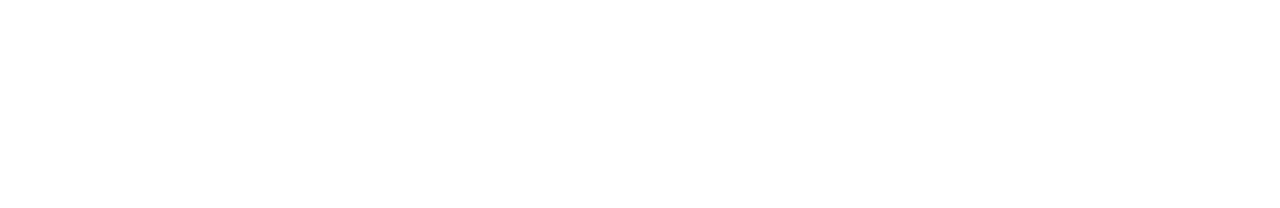
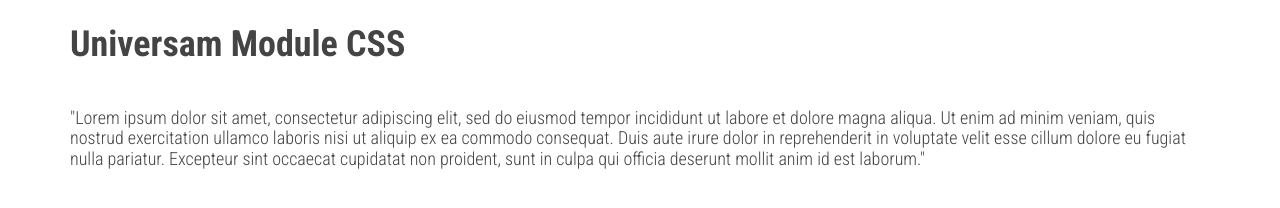
Before and after one commit to finchmgn/usam_module_css, a website: page src/index.html in a window 1280 px wide. Drawn offline with Linux system fonts and the light colour scheme.

Commit message:
added grid styles

```diff
--- a/src/additions/demo.sass
+++ b/src/additions/demo.sass
@@ -1 +1,7 @@
-@import 'fonts'
+$text-primary: #444444
+
+body
+    font-family: 'Roboto Condensed', sans-serif
+    font-size: 18px
+    font-weight: 300
+    color: $text-primary
--- a/src/additions/fonts.css
+++ /dev/null
@@ -1,35 +0,0 @@
-@font-face {
-    font-family: 'Roboto Condensed';
-    src: local("Roboto Condensed Light"), local("RobotoCondensed-Light"), url("robotocondensed/RobotoCondensed-Light.ttf") format("ttf");
-    font-weight: 300;
-    font-style: normal; }
-
-  @font-face {
-    font-family: 'Roboto Condensed';
-    src: local("Roboto Condensed Light Italic"), local("RobotoCondensed-LightItalic"), url("robotocondensed/RobotoCondensed-LightItalic.ttf") format("ttf");
-    font-weight: 300;
-    font-style: italic; }
-
-  @font-face {
-    font-family: 'Roboto Condensed';
-    src: local("Roboto Condensed"), local("RobotoCondensed-Regular"), url("robotocondensed/RobotoCondensed-Regular.ttf") format("ttf");
-    font-weight: 400;
-    font-style: normal; }
-
-  @font-face {
-    font-family: 'Roboto Condensed';
-    src: local("Roboto Condensed Italic"), local("RobotoCondensed-Italic"), url("robotocondensed/RobotoCondensed-Italic.ttf") format("ttf");
-    font-weight: 400;
-    font-style: italic; }
-
-  @font-face {
-    font-family: 'Roboto Condensed';
-    src: local("Roboto Condensed Bold"), local("RobotoCondensed-Bold"), url("robotocondensed/RobotoCondensed-Bold.ttf") format("ttf");
-    font-weight: 700;
-    font-style: normal; }
-
-  @font-face {
-    font-family: 'Roboto Condensed';
-    src: local("Roboto Condensed Bold Italic"), local("RobotoCondensed-BoldItalic"), url("robotocondensed/RobotoCondensed-BoldItalic.ttf") format("ttf");
-    font-weight: 700;
-    font-style: italic; }
--- a/src/index.html
+++ b/src/index.html
@@ -22,6 +22,7 @@
     <meta name="msapplication-TileImage" content="additions/favicon/ms-icon-144x144.png">
     <meta name="theme-color" content="#ffffff">
     <script src="additions/jquery/dist/jquery.min.js"></script>
+    <link href="https://fonts.googleapis.com/css?family=Roboto+Condensed:300,400,700&amp;subset=cyrillic" rel="stylesheet">
     <link rel="stylesheet" href="additions/normalize.css">
     <link rel="stylesheet" href="additions/demo.css">
     <link rel="stylesheet" href="css/usam_module_css.css">
@@ -29,7 +30,11 @@
 <body>
     <div class="content">
         <div class="usam-container">
+            <h1>Universam Module CSS</h1>
+            <div class="usam-row">
 
+            </div>
+            <p>"Lorem ipsum dolor sit amet, consectetur adipiscing elit, sed do eiusmod tempor incididunt ut labore et dolore magna aliqua. Ut enim ad minim veniam, quis nostrud exercitation ullamco laboris nisi ut aliquip ex ea commodo consequat. Duis aute irure dolor in reprehenderit in voluptate velit esse cillum dolore eu fugiat nulla pariatur. Excepteur sint occaecat cupidatat non proident, sunt in culpa qui officia deserunt mollit anim id est laborum."</p>
         </div>
     </div>
     <script src="additions/demo.js"></script>
--- /dev/null
+++ b/src/sass/components/grid.sass
@@ -0,0 +1,22 @@
+
+/* USAM BREAKPOINTS */
+$usam-xs: 576px
+$usam-sm: 768px
+$usam-md: 992px
+$usam-lg: 1200px
+$usam-xl: 1366px
+
+$usam-padding: 15px
+
+
+.usam-container
+    max-width: 1140px
+    width: 100%
+    padding-right: $usam-padding
+    padding-left: $usam-padding
+    margin-right: auto
+    margin-left: auto
+
+.usam-row
+    display: flex
+    flex-wrap: wrap
--- a/src/sass/usam_module_css.sass
+++ b/src/sass/usam_module_css.sass
@@ -0,0 +1 @@
+@import 'components/grid'
```
Also changed, not shown: dist/css/usam_module_css.min.css (added), src/additions/demo.css, src/css/usam_module_css.css.
